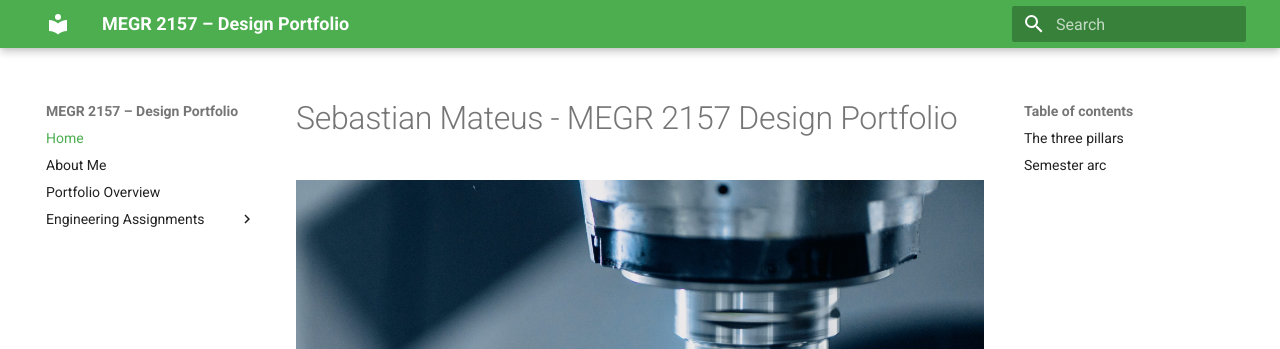
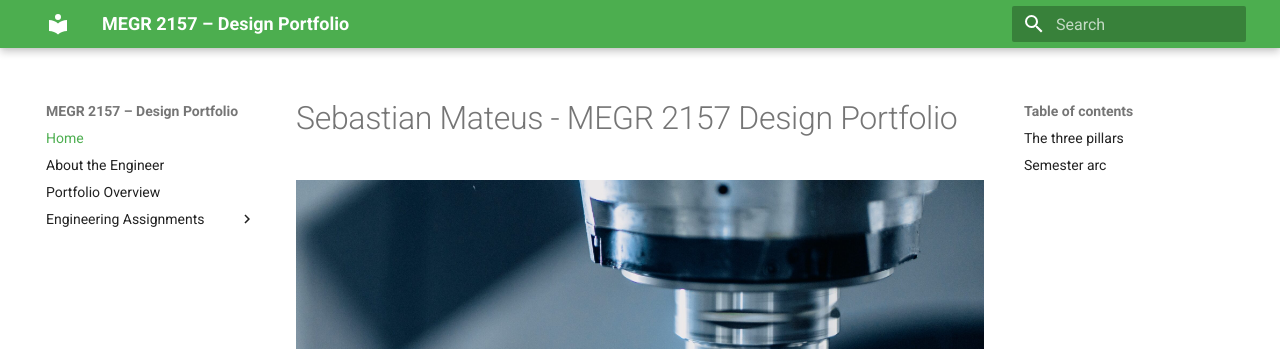
Before and after one commit to smateus0/megr2157-portfolio, an MkDocs documentation site: the page built from docs/index.md, in a window 1280 px wide. Shown: the top 349 px of the page. Built offline with MkDocs 1.6.1 and Material for MkDocs 9.7.7, drawn with Linux system fonts in a browser that asks for light colours.

Commit message:
Update mkdocs.yml
other internal customization changes for part 2 (decide) step 2

```diff
--- a/mkdocs.yml
+++ b/mkdocs.yml
@@ -11,7 +11,7 @@ theme:
 
 nav:
   - Home: index.md
-  - About Me: aboutme/index.md
+  - About the Engineer: aboutme/index.md
   - Portfolio Overview: portfolio-overview.md
   - Engineering Assignments:
       - A1: assignments/A01/index.md
```
